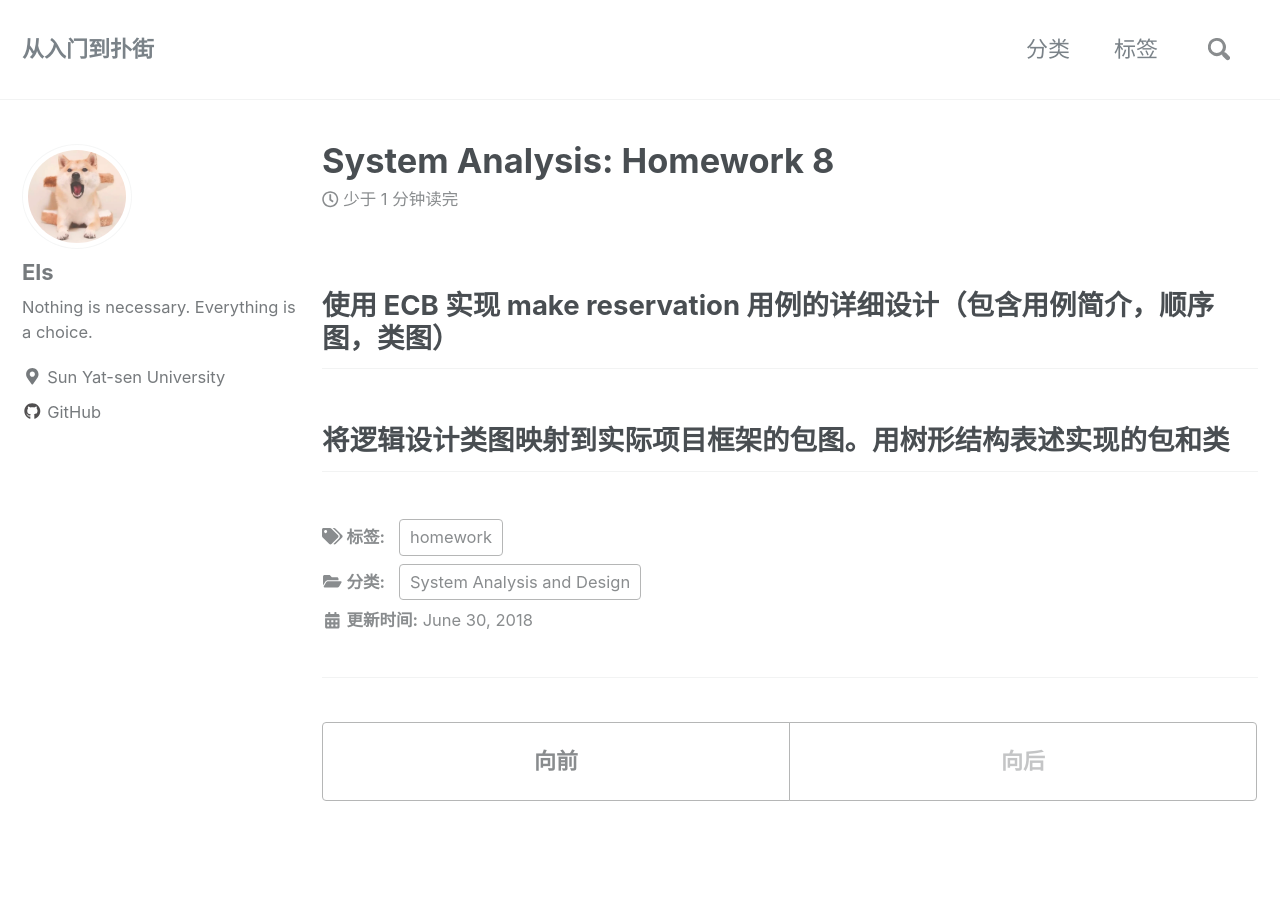
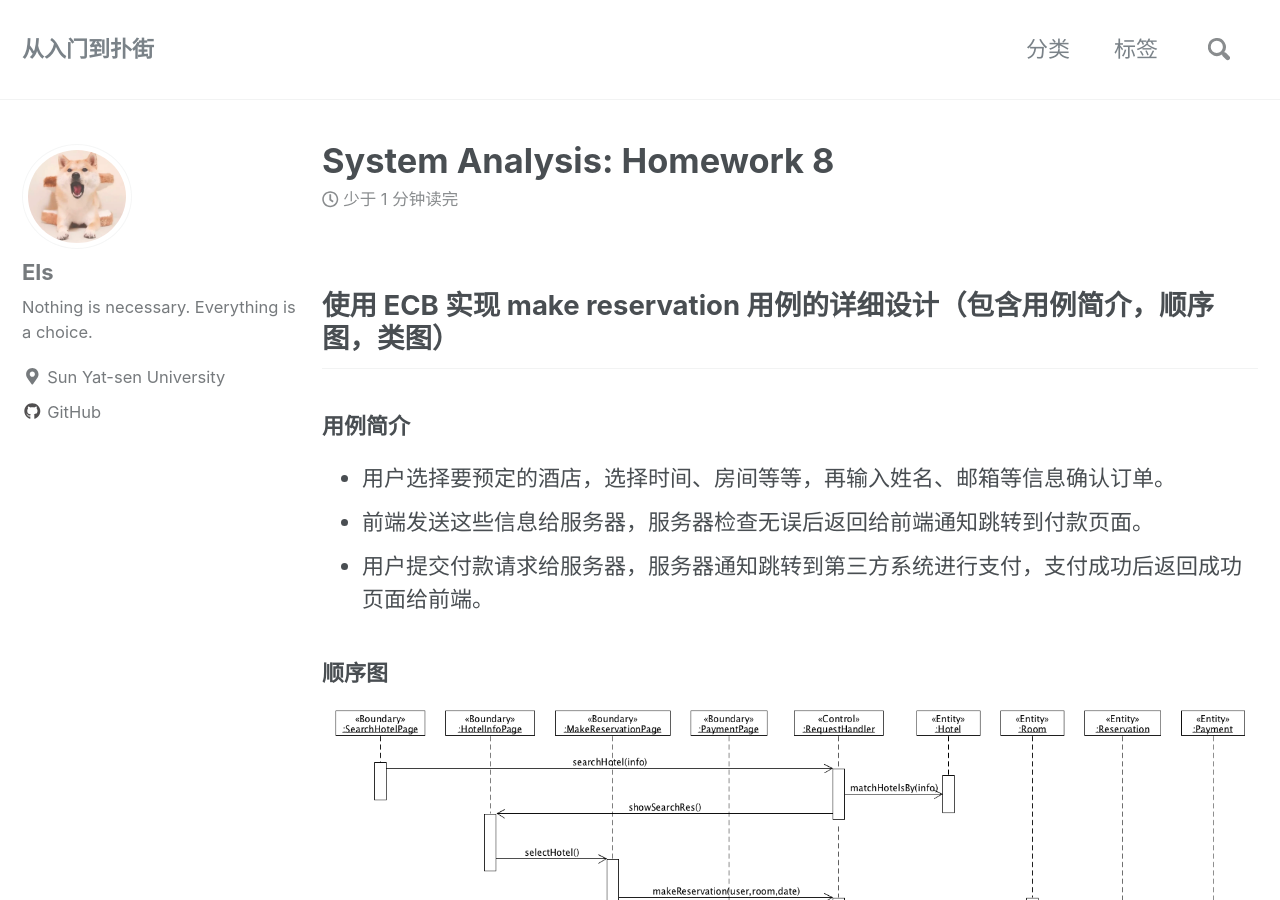
Before and after one commit to Els-y/els-y.github.io, a Jekyll site: the page built from _posts/2018-06-30-system-analysis-homework8.md, in a window 1280 px wide and 900 px high. Built offline with Jekyll 4.4.1, drawn with Linux system fonts in a browser that asks for light colours; nearby versions of some CDN libraries.

Commit message:
modify homework8

```diff
--- a/_posts/2018-06-30-system-analysis-homework8.md
+++ b/_posts/2018-06-30-system-analysis-homework8.md
@@ -8,4 +8,20 @@ tags:
 
 ## 使用 ECB 实现 make reservation 用例的详细设计（包含用例简介，顺序图，类图）
 
+### 用例简介
+
+* 用户选择要预定的酒店，选择时间、房间等等，再输入姓名、邮箱等信息确认订单。
+* 前端发送这些信息给服务器，服务器检查无误后返回给前端通知跳转到付款页面。
+* 用户提交付款请求给服务器，服务器通知跳转到第三方系统进行支付，支付成功后返回成功页面给前端。
+
+### 顺序图
+
+![sequence](/assets/images/system_analysis/hw8_sequence.png)
+
+### 类图
+
+![class](/assets/images/system_analysis/hw8_class.png)
+
 ## 将逻辑设计类图映射到实际项目框架的包图。用树形结构表述实现的包和类
+
+![tree](/assets/images/system_analysis/hw8_tree.png)
```
Also changed, not shown: assets/images/system_analysis/hw8_class.png (added), assets/images/system_analysis/hw8_sequence.png (added), assets/images/system_analysis/hw8_tree.png (added).
